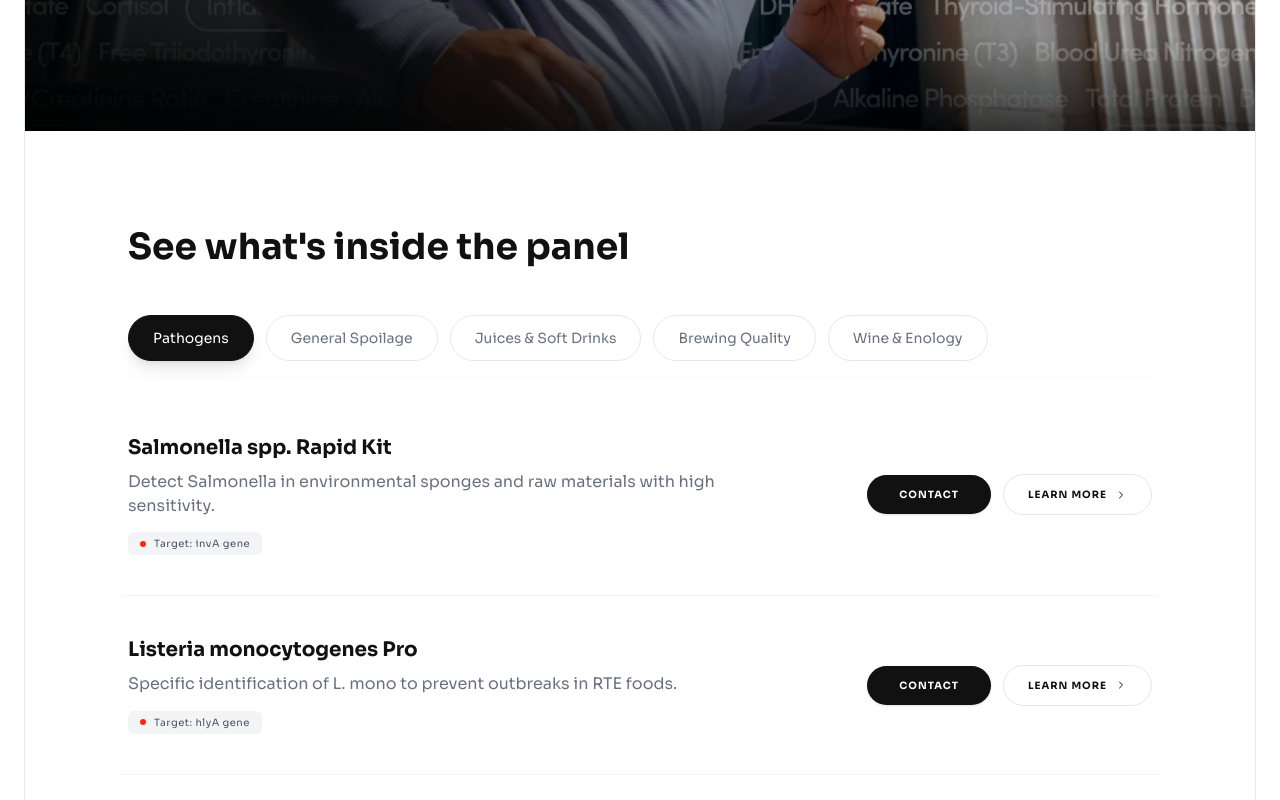
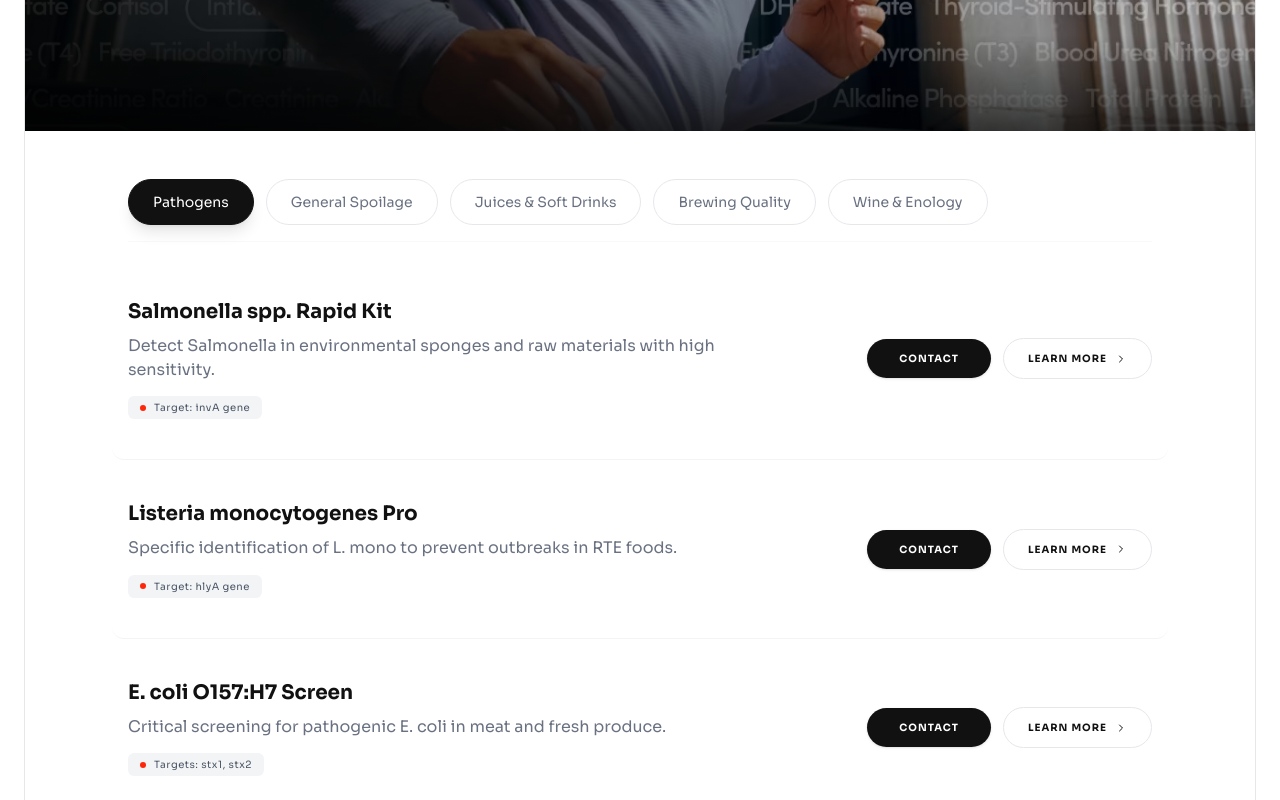
Before and after one commit to romalig/taag26, a Next.js app: page /industrial in a window 1280 px wide. Shown: the part 3140-3940 px from the top of the page. Built offline with nearby package versions, Linux system fonts and the light colour scheme.

Commit message:
Explore all our solutions

```diff
--- a/app/industrial/page.tsx
+++ b/app/industrial/page.tsx
@@ -171,8 +171,6 @@ export default function IndustrialPage() {
   }, []);
 
   // --- FUNCIÓN MAESTRA DE SCROLL ---
-  // Esta función calcula la posición absoluta y resta el Header.
-  // Funciona mejor que scrollIntoView porque controlamos el offset exacto.
   const scrollToTarget = (elementId: string | HTMLElement, offset = 120) => {
     let element: HTMLElement | null = null;
 
@@ -198,7 +196,8 @@ export default function IndustrialPage() {
     setActivePanelTab(categoryId);
     // Cuando cambias de tab, scroll suave al inicio de la lista del panel
     if (panelRef.current) {
-        scrollToTarget(panelRef.current, 140); // 140px de espacio para header + tabs
+        // Reducimos el offset ligeramente ya que quitamos el título grande
+        scrollToTarget(panelRef.current, 100);
     }
   };
 
@@ -337,12 +336,10 @@ export default function IndustrialPage() {
                            )}
                         </div>
                          <div className="flex gap-3 mt-auto md:mt-6">
-                           {/* CORREGIDO: Uppercase + Font Bold */}
                            <button onClick={openMeeting} className="flex-1 py-3 bg-[#111111] text-white rounded-full text-[10px] font-bold uppercase tracking-widest hover:bg-[#FF270A] transition-colors flex items-center justify-center gap-2 shadow-md">
                            Contact <ArrowRight className="w-3 h-3" />
                            </button>
 
-                            {/* BOTÓN CON SCROLL JS CORREGIDO */}
                             <button
                               onClick={() => scrollToTarget('solutions', 120)}
                               className="flex-1 py-3 bg-white border border-yellow-200 text-[#111111] rounded-full text-[10px] font-bold uppercase tracking-widest hover:bg-yellow-50 transition-colors shadow-sm flex items-center justify-center"
@@ -355,7 +352,6 @@ export default function IndustrialPage() {
                   );
                 }
 
-                // TARJETA TxA (IDX 5)
                 if (idx === 5) {
                    return (
                     <div
@@ -398,7 +394,6 @@ export default function IndustrialPage() {
                            </div>
                         </div>
                         <div className="relative mt-6 z-30 opacity-100 translate-y-0 md:absolute md:bottom-6 md:right-10 md:opacity-0 md:translate-y-2 md:group-hover:opacity-100 md:group-hover:translate-y-0 transition-all duration-300">
-                           {/* CORREGIDO: Uppercase + Font Bold */}
                            <button onClick={openMeeting} className="py-3 px-6 bg-white text-[#111111] rounded-full text-[10px] font-bold uppercase tracking-widest hover:bg-[#FF270A] hover:text-white transition-colors flex items-center gap-2 shadow-md">
                              Learn More <ArrowRight className="w-3 h-3" />
                            </button>
@@ -408,7 +403,6 @@ export default function IndustrialPage() {
                    );
                 }
 
-                // TARJETAS ESTÁNDAR
                 return (
                   <div
                     key={solution.id}
@@ -437,7 +431,6 @@ export default function IndustrialPage() {
                     )}
 
                     <div className="absolute bottom-6 left-10 right-10 flex gap-2 z-30 transition-opacity duration-300 opacity-100 md:opacity-0 md:group-hover:opacity-100">
-                      {/* CORREGIDO: Uppercase + Font Bold */}
                       <button onClick={openMeeting} className="flex-1 py-3 bg-[#111111]/90 backdrop-blur text-white rounded-full text-[10px] font-bold uppercase tracking-widest hover:bg-[#FF270A] transition-colors flex items-center justify-center gap-2 shadow-xl">
                         Contact <ArrowRight className="w-3 h-3" />
                       </button>
@@ -485,18 +478,13 @@ export default function IndustrialPage() {
                <div className="absolute inset-x-0 bottom-0 h-24 bg-gradient-to-t from-black/60 to-transparent" />
             </div>
 
-            {/* 2. BOTTOM CONTENT (PANEL "SEE WHAT'S INSIDE") */}
-            <div className="p-10 md:p-24 bg-white relative z-20 rounded-b-[3rem]">
+            {/* 2. BOTTOM CONTENT (PANEL SIN TÍTULO) */}
+            <div className="p-10 md:p-8 bg-white relative z-20 rounded-b-[3rem]">
 
-               <div className="max-w-5xl mx-auto">
-
-                  {/* Título de sección */}
-                  <div className="mb-8" ref={panelRef} id="panel-start">
-                     <h3 className="text-3xl md:text-4xl font-bold text-[#111111] mb-8">See what's inside the panel</h3>
-                  </div>
+               {/* MODIFICACIÓN: Eliminado el título, pero movemos el ref al contenedor principal para que el scroll funcione */}
+               <div className="max-w-5xl mx-auto" ref={panelRef} id="panel-start">
 
                   {/* 3. STICKY TABS CONTAINER */}
-                  {/* Estos son los botones Sticky a los que posiblemente te referías */}
                   <div className="sticky top-0 md:top-20 z-40 bg-white/95 backdrop-blur-md py-4 -mx-4 px-4 md:-mx-0 md:px-0 border-b border-gray-100/50">
                      <div className="flex flex-nowrap md:flex-wrap gap-3 overflow-x-auto md:overflow-visible pb-2 md:pb-0 no-scrollbar items-center">
                         {PANEL_CATEGORIES.map((category) => (
@@ -533,7 +521,6 @@ export default function IndustrialPage() {
                            </div>
 
                            {/* Botones Derecha */}
-                           {/* CORREGIDO: Uppercase + Font Bold */}
                            <div className="flex items-center gap-3 w-full md:w-auto shrink-0">
                               <button
                                  onClick={openMeeting}
```
